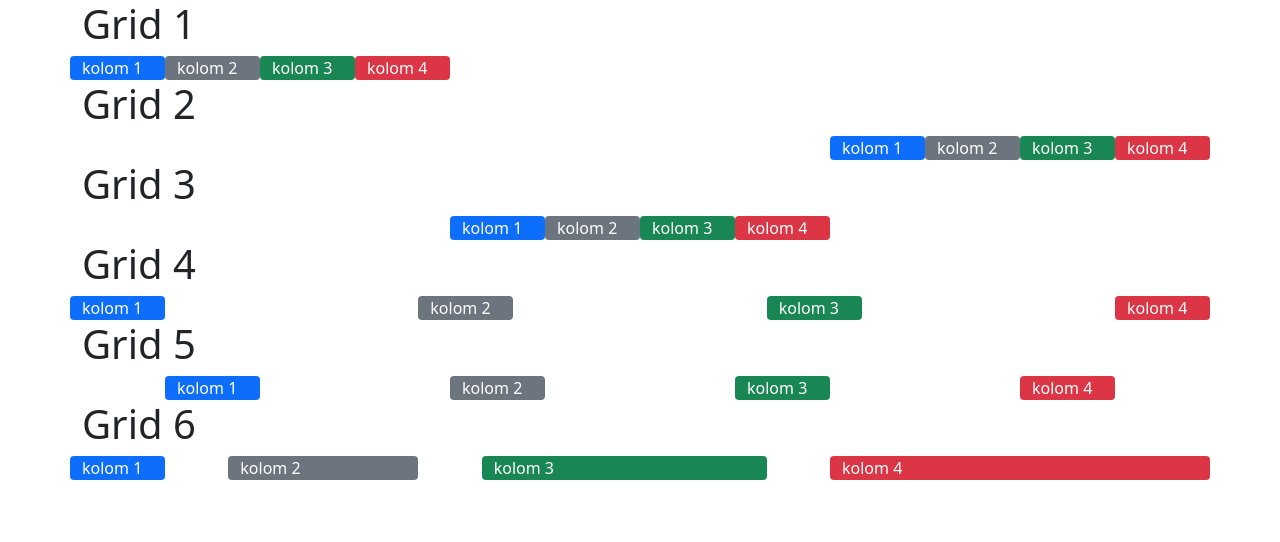
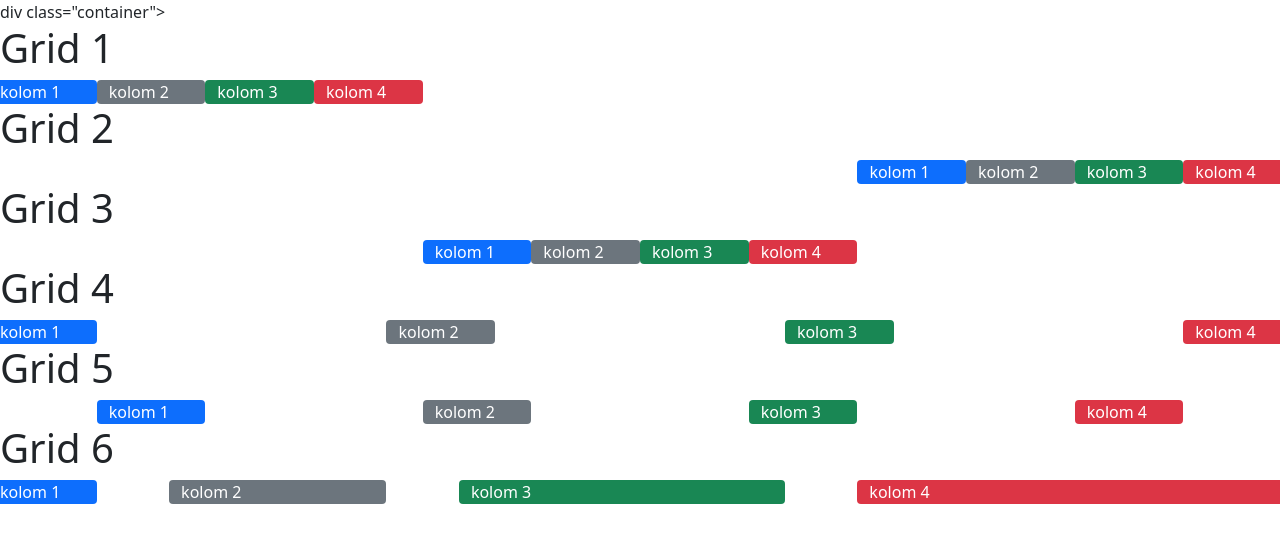
Before and after one commit to TsabitahMuflihza/TsabitahMuflihza.github.io, a plain HTML site: page index.html in a window 1280 px wide. Drawn offline with nearby package versions, Linux system fonts and the light colour scheme.

Commit message:
Update index.html

```diff
--- a/index.html
+++ b/index.html
@@ -9,7 +9,7 @@
     <title>Hello, world!</title>
   </head>
   <body>
-    <div class="container">
+    div class="container">
       <h1>Grid 1</h1>
     <div class="row text-white justify-content-start">
         <div class="col-1 bg-primary rounded">kolom 1</div>
```
Lines whose indentation alone changed are shown as unchanged.
